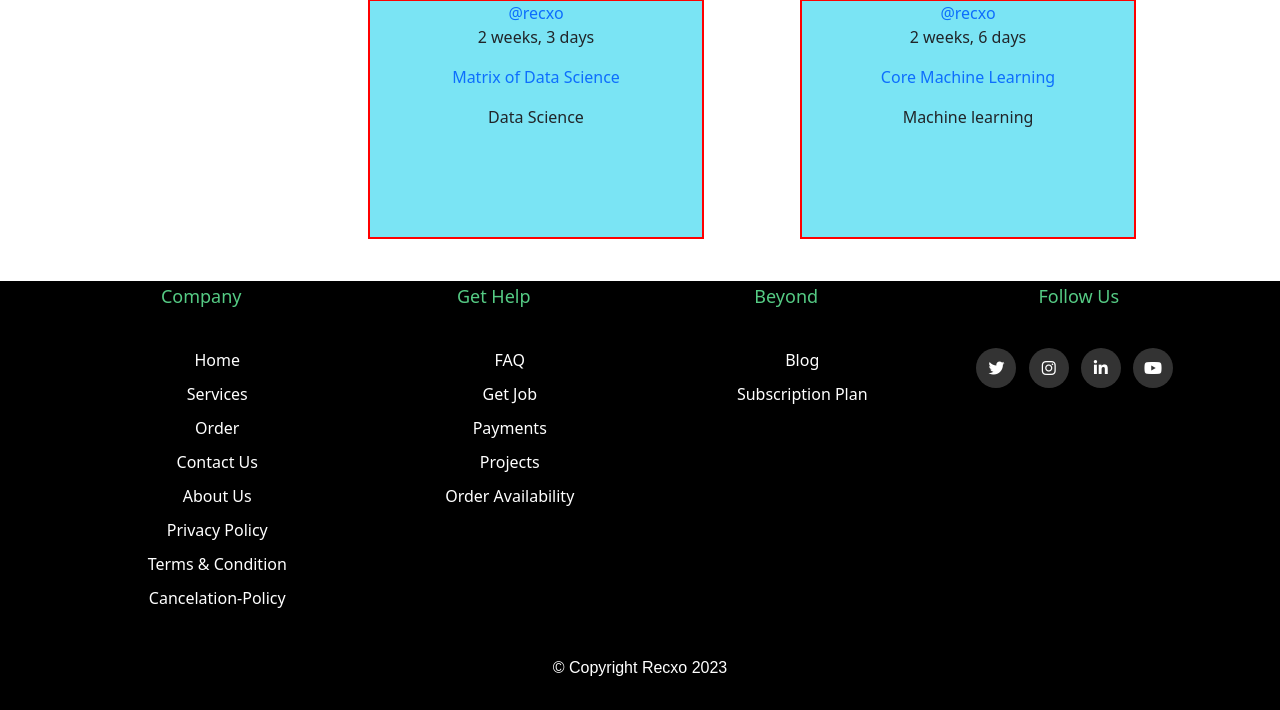
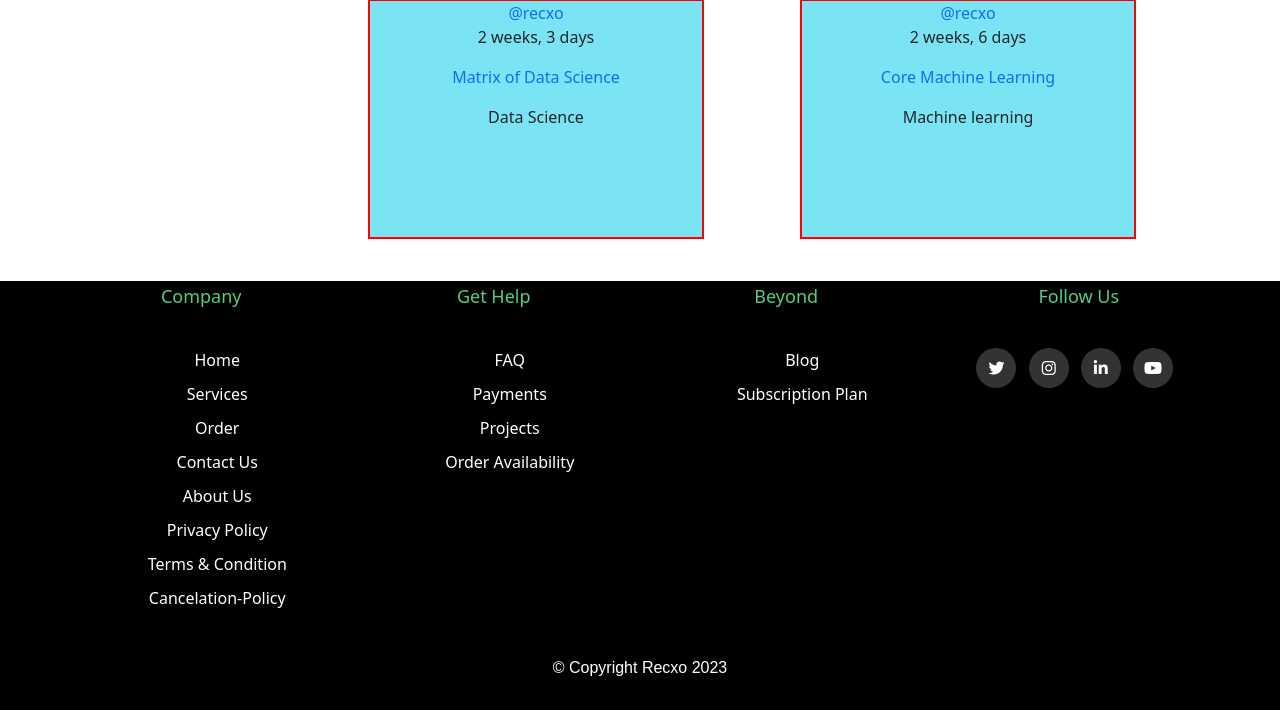
Before and after one commit to rishv1912/RECXO, a Django app: page /blog/ in a window 1280 px wide; the page is wider, and only the part inside the window is pictured. Shown: the part 427-1137 px from the top of that part. Run offline with Django 4.2, Linux system fonts and the light colour scheme; data comes from the database, SQL or seed files in the repository.

Commit message:
removed the job from the footer

```diff
--- a/templates/footer.html
+++ b/templates/footer.html
@@ -31,7 +31,6 @@
               <h4>get help</h4>
               <ul>
                 <li><a href="{% url 'services'%}">FAQ</a></li>
-                <li><a href="{% url 'getjob'%}">get job</a></li>
                 <li><a href="{% url 'services'%}">payments</a></li>
                 <li><a href="{% url 'projects'%}">projects</a></li>
                 <li><a href="{% url 'orders'%}">order availability</a></li>
```
